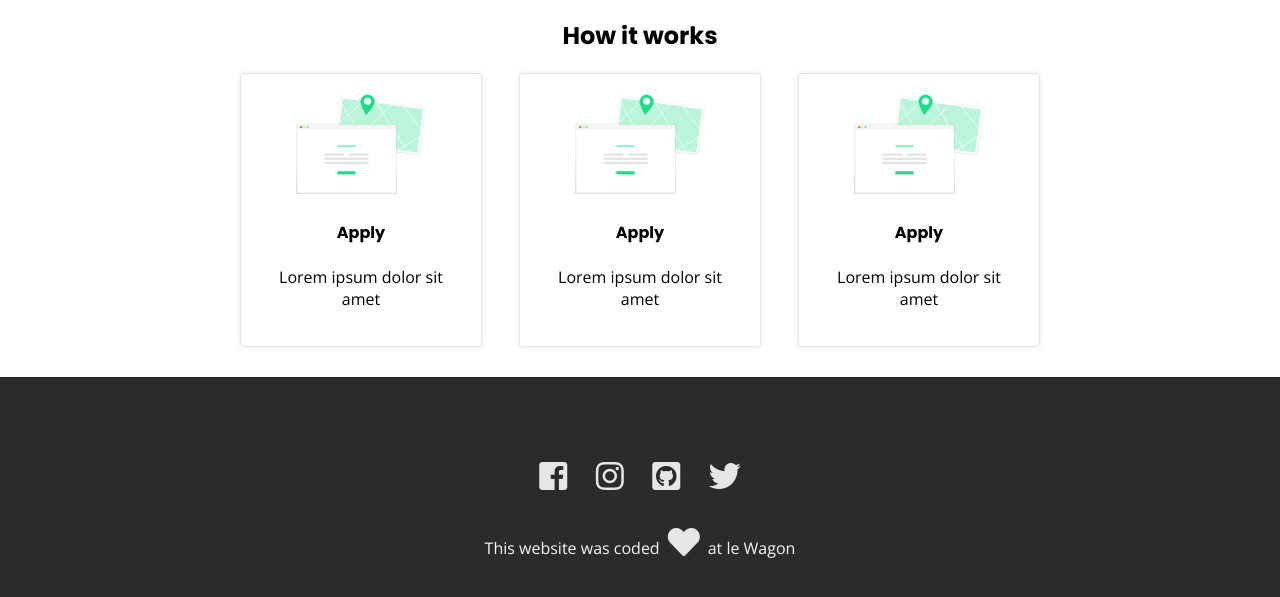
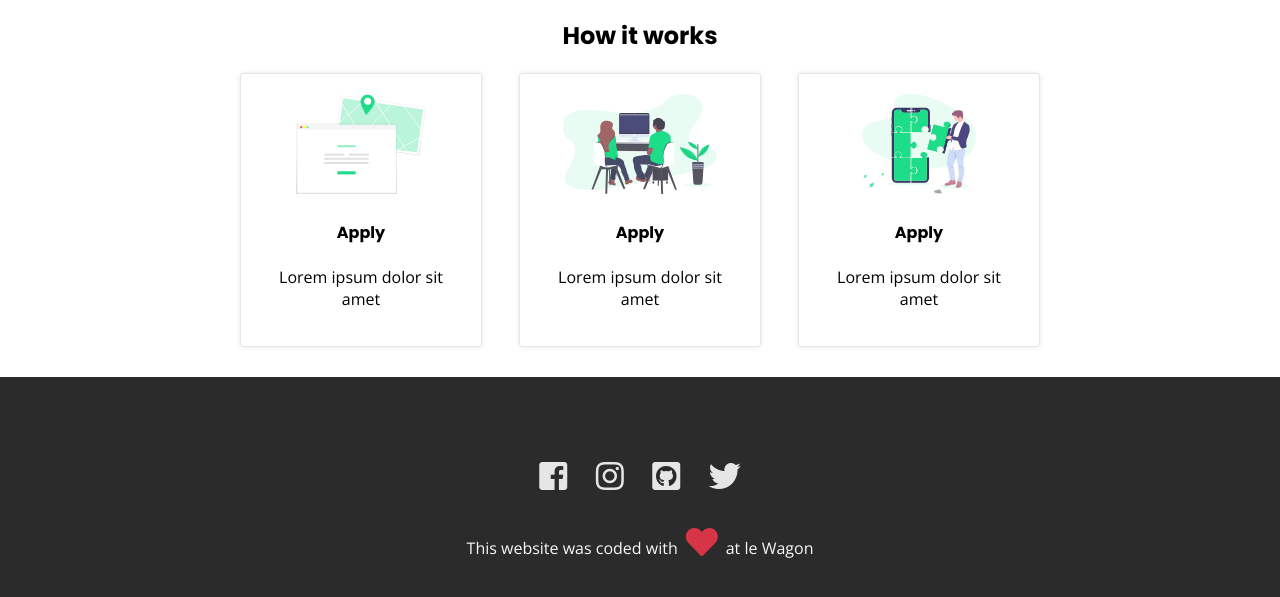
Before and after one commit to benhendriks/landing, a plain HTML site: page index.html in a window 1280 px wide. Shown: the part 753-1350 px from the top of the page. Drawn offline with nearby package versions, Linux system fonts and the light colour scheme.

Commit message:
my landing page

```diff
--- a/css/style.css
+++ b/css/style.css
@@ -45,3 +45,8 @@ i {
   color: rgb(230, 230, 230);
   padding: 8px;
 }
+
+.fa-heart {
+color: #d63447;
+
+}
--- a/index.html
+++ b/index.html
@@ -10,7 +10,7 @@
 </head>
 <body>
 
-  <div class="banner" style="background-image: url(http://unsplash.it/600/350/?random)">
+  <div class="banner" style="background-image: url(http://unsplash.it/900/550/?random)">
     <div class="container">
       <h1>Le Wagon brings tech skills to creative people!</h1>
       <p>Change your life and learn to code at one of our campuses around the world.</p>
@@ -27,12 +27,12 @@
         <p>Lorem ipsum dolor sit amet</p>
       </div>
       <div class="card">
-        <img src="images/apply.svg" alt="">
+        <img src="images/learn.svg" alt="">
         <h4>Apply</h4>
         <p>Lorem ipsum dolor sit amet</p>
       </div>
       <div class="card">
-        <img src="images/apply.svg" alt="">
+        <img src="images/product.svg" alt="">
         <h4>Apply</h4>
         <p>Lorem ipsum dolor sit amet</p>
       </div>
@@ -50,7 +50,7 @@
       <a href="https://github.com/benhendriks" target="blank">
         <i class="fab fa-tw fa-twitter"></i></a>
     </div>
-    <p>This website was coded<i class="fas fa-heart"></i>at le Wagon</p>
+    <p>This website was coded with<i class="fas fa-heart"></i>at le Wagon</p>
   </div>
   <!-- code a footer -->
 
```
